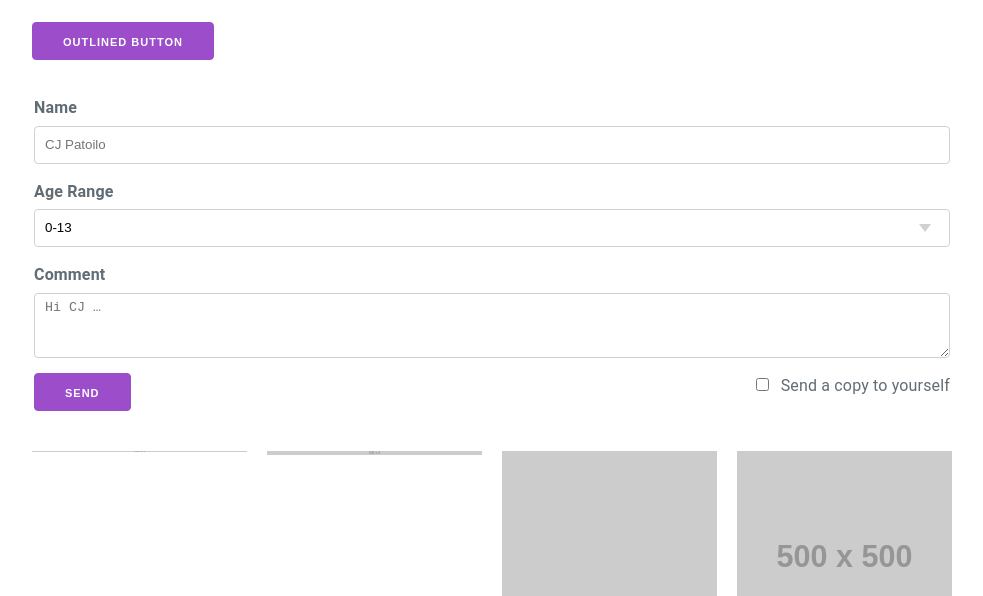
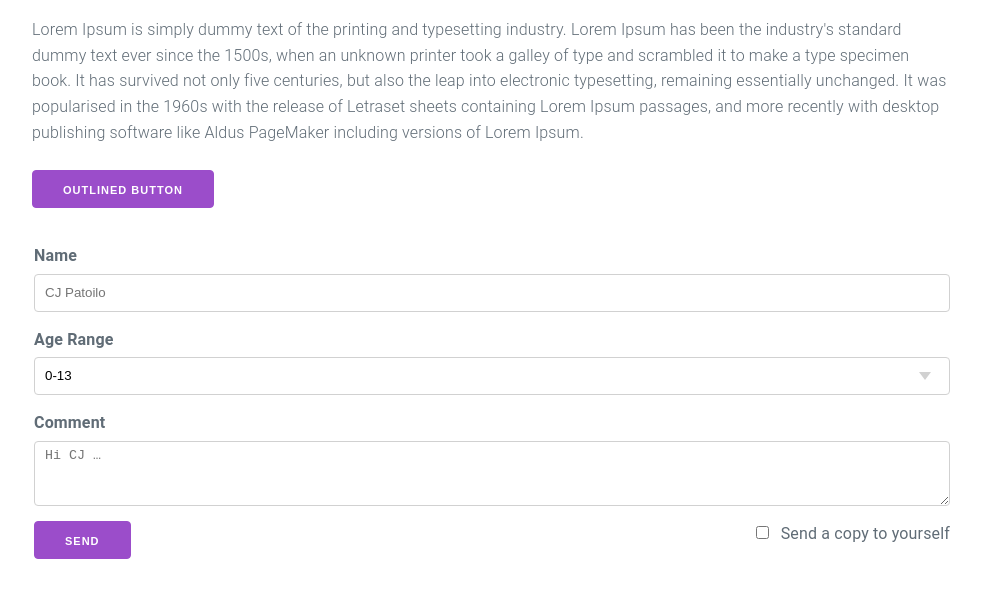
Before and after one commit to ntuanb/Perceptual-Compare, a website: page index.html in a window 1280 px wide. Shown: the part 166-762 px from the top of the page, without its empty margins (148-1131 px from the left). Drawn offline with nearby package versions, Linux system fonts and the light colour scheme; placeholder pictures from the web are drawn by us.

Commit message:
Update travis

```diff
--- a/index.html
+++ b/index.html
@@ -19,6 +19,7 @@
       <div class="column">
         <h1>Perceptual Compare</h1>
         <p>
+          Lorem Ipsum is simply dummy text of the printing and typesetting industry. Lorem Ipsum has been the industry's standard dummy text ever since the 1500s, when an unknown printer took a galley of type and scrambled it to make a type specimen book. It has survived not only five centuries, but also the leap into electronic typesetting, remaining essentially unchanged. It was popularised in the 1960s with the release of Letraset sheets containing Lorem Ipsum passages, and more recently with desktop publishing software like Aldus PageMaker including versions of Lorem Ipsum.
         </p>
         <p>
           <button class="button">Outlined Button</button>
```
